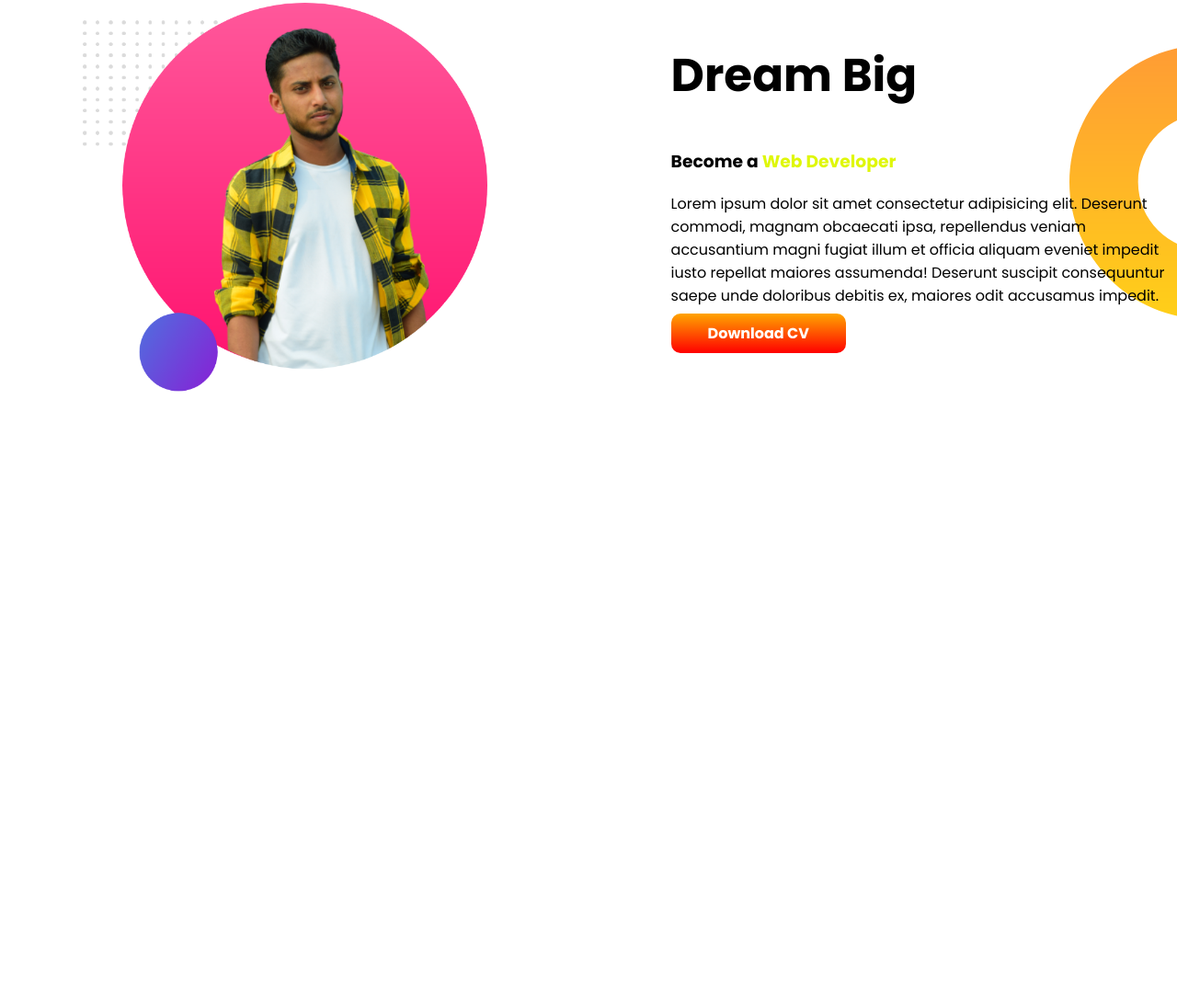
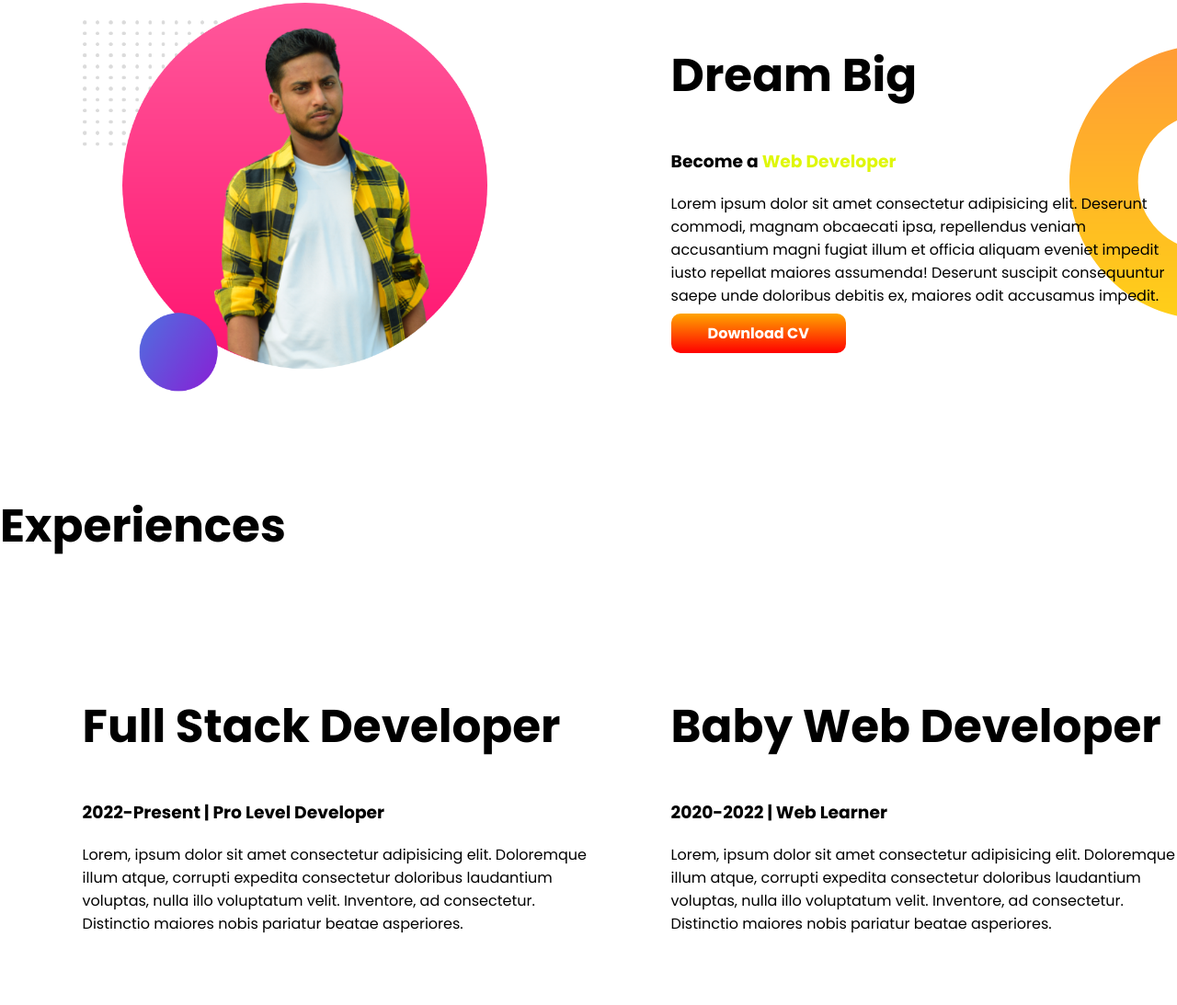
Before and after one commit to Mehedi20180575hc/My-First-Portfolio-, a plain HTML site: page index.html in a window 1280 px wide. Shown: the part 705-1798 px from the top of the page at 92% size. Before the commit the page ends 1198 px from the top, so only its background shows below. Drawn offline with Linux system fonts and the light colour scheme.

Commit message:
third section complet

```diff
--- a/index.html
+++ b/index.html
@@ -15,7 +15,7 @@
 </head>
 
 <body>
-    <section class="top-banner">
+    <section class="top-banner flexible-container">
         <div class="half-width">
             <h1>Welcome To</h1>
             <h1> <span class="name-color">Mehedi Hasan</span>World!</h1>
@@ -30,7 +30,7 @@
         </div>
         <div class="half-width"><img src="images/mehedi-bg1.png" alt=""></div>
     </section>
-    <section class="dream_big">
+    <section class="dream_big flexible-container">
         <div class="half-width"><img src="images/mehedi-bg2.png" alt=""></div>
         <div class="half-width">
             <h2>Dream Big</h2>
@@ -45,6 +45,30 @@
         </div>
 
     </section>
+    <section class="experiences_area">
+        <h1>Experiences</h1>
+        <div class="flexible-container">
+            <div class="half-width">
+                <h2>Full Stack Developer</h2>
+                <h3>
+                    2022-Present | Pro Level Developer
+                </h3>
+                <p>Lorem, ipsum dolor sit amet consectetur adipisicing elit. Doloremque illum atque, corrupti expedita
+                    consectetur doloribus laudantium voluptas, nulla illo voluptatum velit. Inventore, ad consectetur.
+                    Distinctio maiores nobis pariatur beatae asperiores.</p>
+            </div>
+            <div class="half-width">
+                <h2>Baby Web Developer</h2>
+                <h3>
+                    2020-2022 | Web Learner
+                </h3>
+                <p>Lorem, ipsum dolor sit amet consectetur adipisicing elit. Doloremque illum atque, corrupti expedita
+                    consectetur doloribus laudantium voluptas, nulla illo voluptatum velit. Inventore, ad consectetur.
+                    Distinctio maiores nobis pariatur beatae asperiores.</p>
+            </div>
+        </div>
+
+    </section>
 
 </body>
 
--- a/style.css
+++ b/style.css
@@ -3,7 +3,7 @@ body{
     margin: 0;
     padding: 0;
 }
-section{
+.flexible-container{
     display: flex;
     padding: 60px 0;
 }
```
